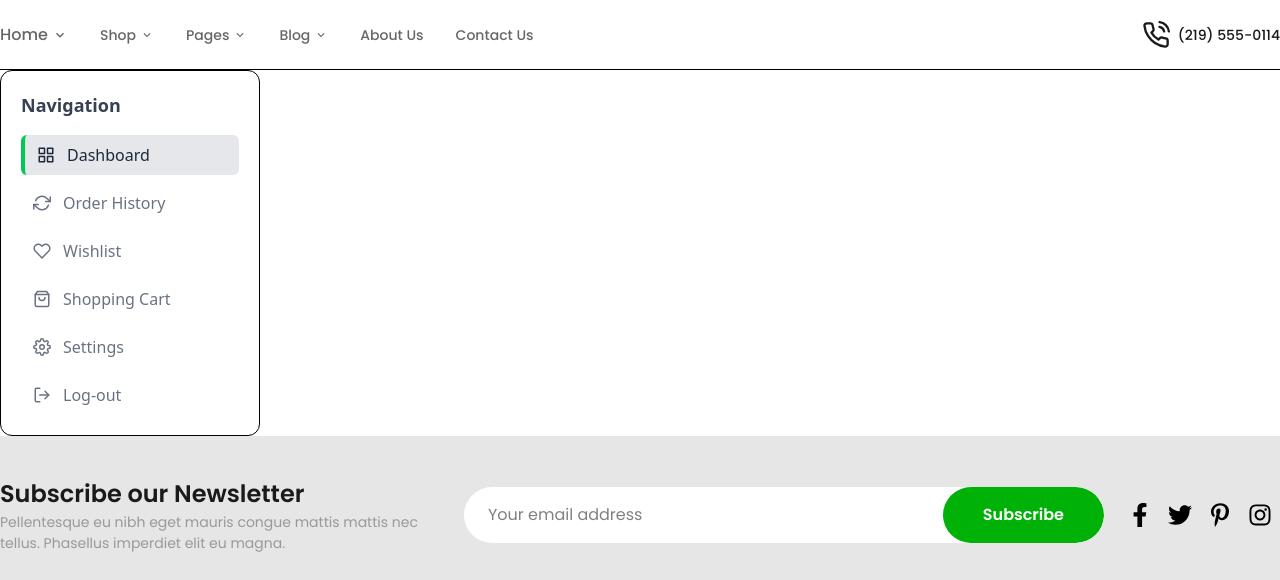
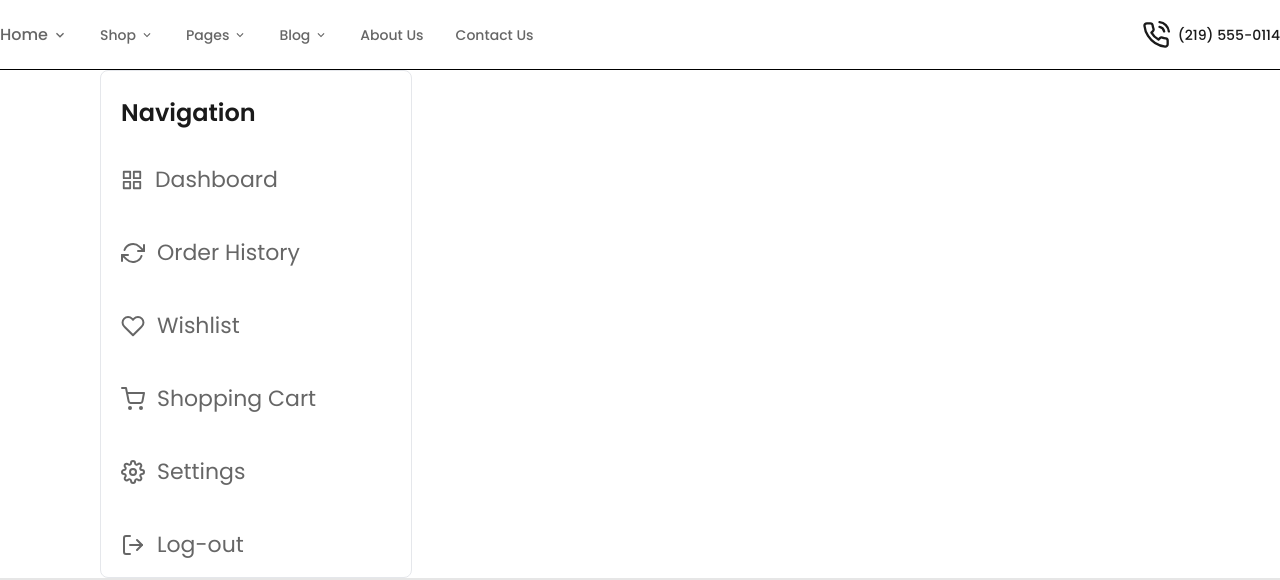
Before and after one commit to remenisite/E-commarce-Ecobazar, a Next.js app in the folder client/: page /dashboard in a window 1280 px wide. Shown: the part 245-825 px from the top of the page. Built offline with nearby package versions, Linux system fonts and the light colour scheme.

Commit message:
change code

```diff
--- a/client/app/(pages)/dashboard/page.jsx
+++ b/client/app/(pages)/dashboard/page.jsx
@@ -3,7 +3,7 @@ import React from 'react'
 
 const Dashboard = () => {
   return (
-    <div>
+    <div className='pl-[100px]'>
 
         <SidebarNavigation />
 
--- a/client/app/components/dashboard/SidebarNavigation.js
+++ b/client/app/components/dashboard/SidebarNavigation.js
@@ -4,47 +4,52 @@ import {
   FiGrid,
   FiRefreshCw,
   FiHeart,
-  FiShoppingBag,
+  FiShoppingCart,
   FiSettings,
-  FiLogOut,
+  FiLogOut
 } from "react-icons/fi";
 
 export default function SidebarNavigation() {
   return (
-    <div className="w-[260px] bg-white rounded-xl border p-5">
-      <h2 className="text-lg font-semibold mb-4 text-gray-700">Navigation</h2>
+    <div className="w-[312px]  rounded-lg border border-gray-200 ">
+      <h2 className="text-[24px] font-semibold font-main text-text mt-[24px] pl-[20px] mb-[16px]">  Navigation  </h2>
 
       <ul className="space-y-2">
 
-        {/* Active Item */}
-        <li className="flex items-center gap-3 px-3 py-2 bg-gray-200 border-l-4 border-green-500 text-gray-800 rounded-md cursor-pointer">
-          <FiGrid size={18} />
-          Dashboard
+        {/* Dashboard */}
+        <li className="flex items-center gap-3 pl-[20px] py-[16px] text-[22px] font-normal font-main text-[#666666] hover:text-[22px] hover:text-text hover:bg-[#EDF2EE] hover:border-l-4 border-green  cursor-pointer">
+          <FiGrid />
+          <span>Dashboard</span>
         </li>
 
-        <li className="flex items-center gap-3 px-3 py-2 text-gray-500 hover:bg-gray-100 rounded-md cursor-pointer">
-          <FiRefreshCw size={18} />
-          Order History
+        {/* Order History */}
+        <li className="flex items-center gap-3  pl-[20px] py-[16px] text-[22px] font-normal font-main text-[#666666] hover:text-[22px] hover:text-text hover:bg-[#EDF2EE] hover:border-l-4 border-green  cursor-pointer">
+          <FiRefreshCw  className="text-[24px]" />
+          <span>Order History</span>
         </li>
 
-        <li className="flex items-center gap-3 px-3 py-2 text-gray-500 hover:bg-gray-100 rounded-md cursor-pointer">
-          <FiHeart size={18} />
-          Wishlist
+        {/* Wishlist */}
+        <li className="flex items-center gap-3  pl-[20px] py-[16px] text-[22px] font-normal font-main text-[#666666] hover:text-[22px] hover:text-text hover:bg-[#EDF2EE] hover:border-l-4 border-green  cursor-pointer">
+          <FiHeart  className="text-[24px]" />
+          <span>Wishlist</span>
         </li>
 
-        <li className="flex items-center gap-3 px-3 py-2 text-gray-500 hover:bg-gray-100 rounded-md cursor-pointer">
-          <FiShoppingBag size={18} />
-          Shopping Cart
+        {/* Shopping Cart */}
+        <li className="flex items-center gap-3  pl-[20px] py-[16px] text-[22px] font-normal font-main text-[#666666] hover:text-[22px] hover:text-text hover:bg-[#EDF2EE] hover:border-l-4 border-green  cursor-pointer">
+          <FiShoppingCart  className="text-[24px]" />
+          <span>Shopping Cart</span>
         </li>
 
-        <li className="flex items-center gap-3 px-3 py-2 text-gray-500 hover:bg-gray-100 rounded-md cursor-pointer">
-          <FiSettings size={18} />
-          Settings
+        {/* Settings */}
+        <li className="flex items-center gap-3  pl-[20px] py-[16px] text-[22px] font-normal font-main text-[#666666] hover:text-[22px] hover:text-text hover:bg-[#EDF2EE] hover:border-l-4 border-green  cursor-pointer">
+          <FiSettings  className="text-[24px]" />
+          <span>Settings</span>
         </li>
 
-        <li className="flex items-center gap-3 px-3 py-2 text-gray-500 hover:bg-gray-100 rounded-md cursor-pointer">
-          <FiLogOut size={18} />
-          Log-out
+        {/* Logout */}
+        <li className="flex items-center gap-3  pl-[20px] py-[16px] text-[22px] font-normal font-main text-[#666666] hover:text-[22px] hover:text-text hover:bg-[#EDF2EE] hover:border-l-4 border-green  cursor-pointer">
+          <FiLogOut  className="text-[24px]" />
+          <span>Log-out</span>
         </li>
 
       </ul>
```
